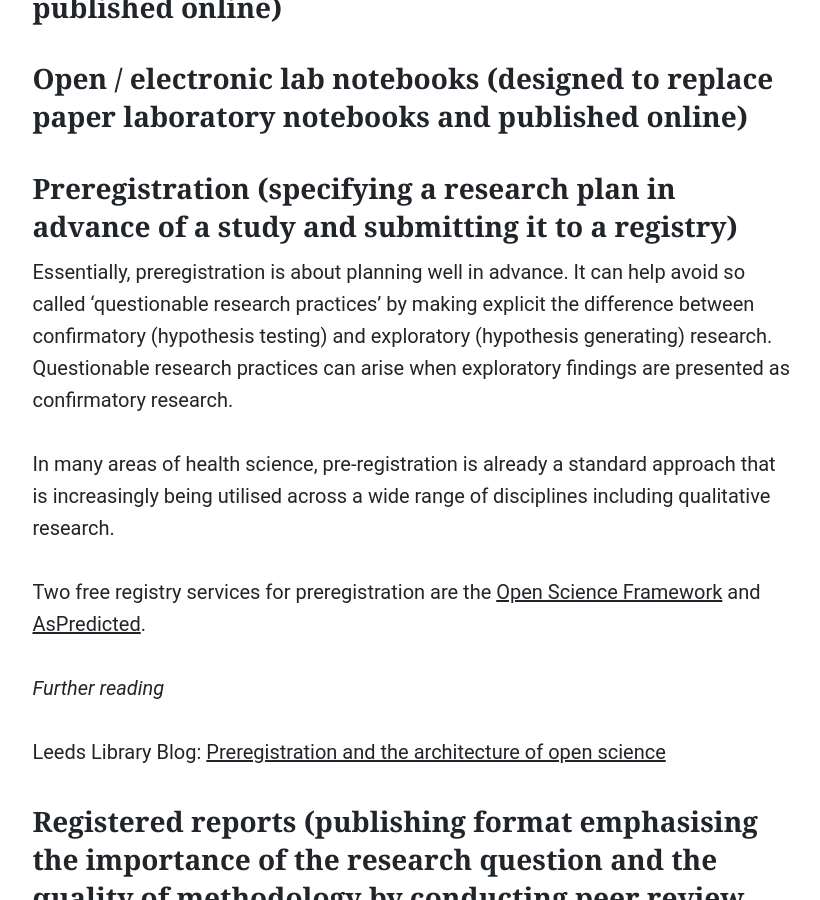
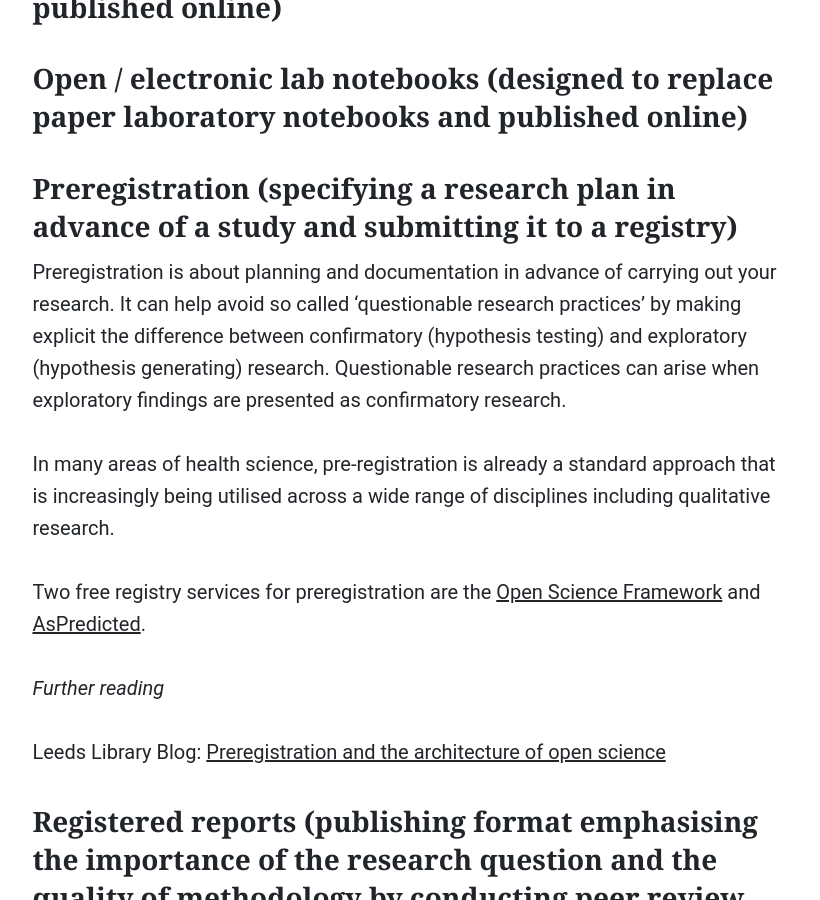
Before and after one commit to uol-library/rdl-handbook, a Jekyll site: the page built from pages/open-research/open-science-template.md, in a window 1280 px wide and 900 px high, scrolled down 4947 px. Shown: the whole window, without its empty margins (352-1172 px from the left). Built offline with Jekyll 4.4.1, drawn with Linux system fonts in a browser that asks for light colours; some web fonts are replaced.

Commit message:
Update open-science-template.md

```diff
--- a/pages/open-research/open-science-template.md
+++ b/pages/open-research/open-science-template.md
@@ -82,7 +82,7 @@ Tamarinde L. Haven & Dr. Leonie Van Grootel (2019) Preregistering qualitative re
 
 #### Preregistration (specifying a research plan in advance of a study and submitting it to a registry)
 
-Essentially, preregistration is about planning well in advance. It can help avoid so called 'questionable research practices' by making explicit the difference between confirmatory (hypothesis testing) and exploratory (hypothesis generating) research. Questionable research practices can arise when exploratory findings are presented as confirmatory research.
+Preregistration is about planning and documentation in advance of carrying out your research. It can help avoid so called 'questionable research practices' by making explicit the difference between confirmatory (hypothesis testing) and exploratory (hypothesis generating) research. Questionable research practices can arise when exploratory findings are presented as confirmatory research.
 
 In many areas of health science, pre-registration is already a standard approach that is increasingly being utilised across a wide range of disciplines including qualitative research.
 
```
